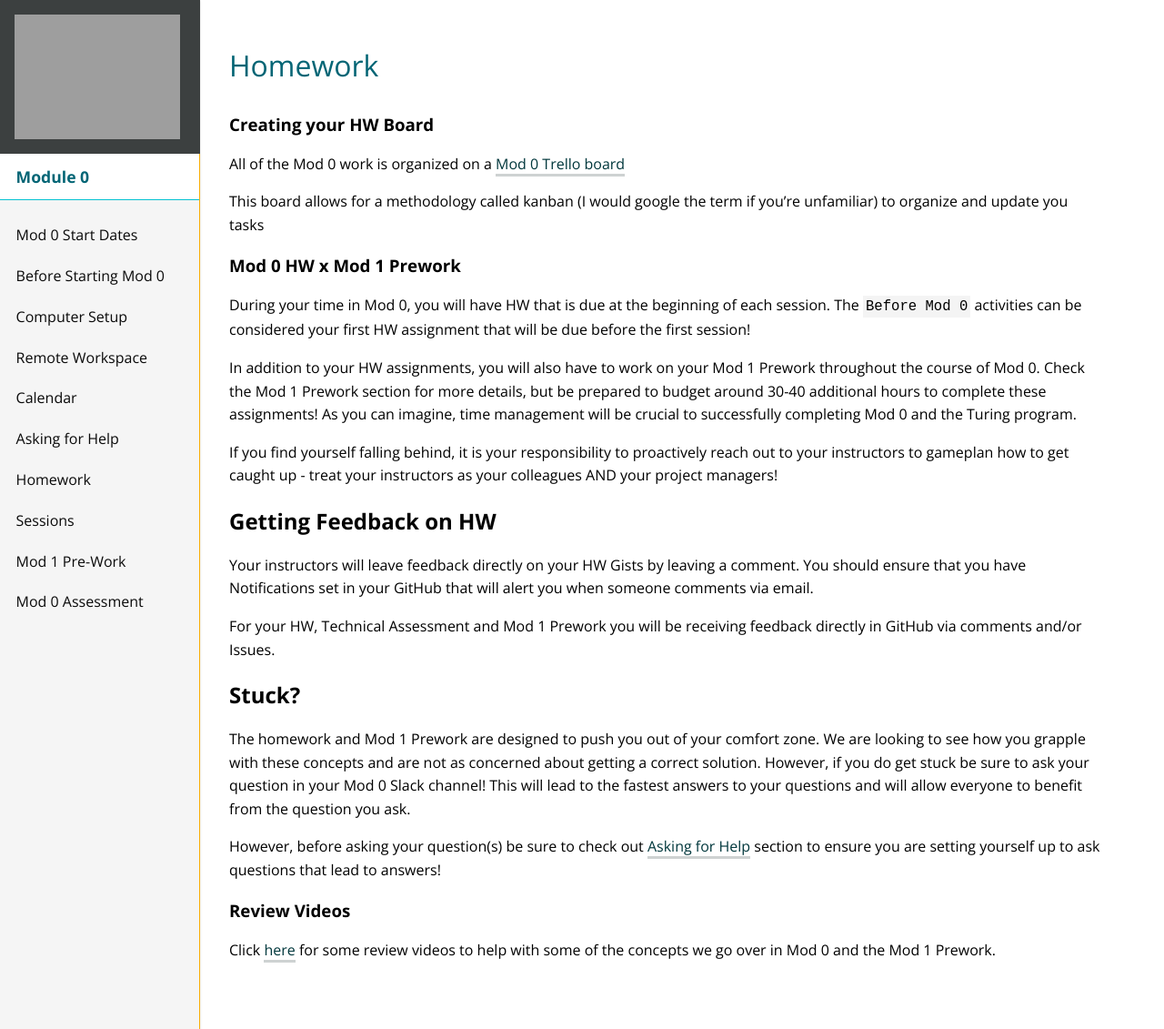
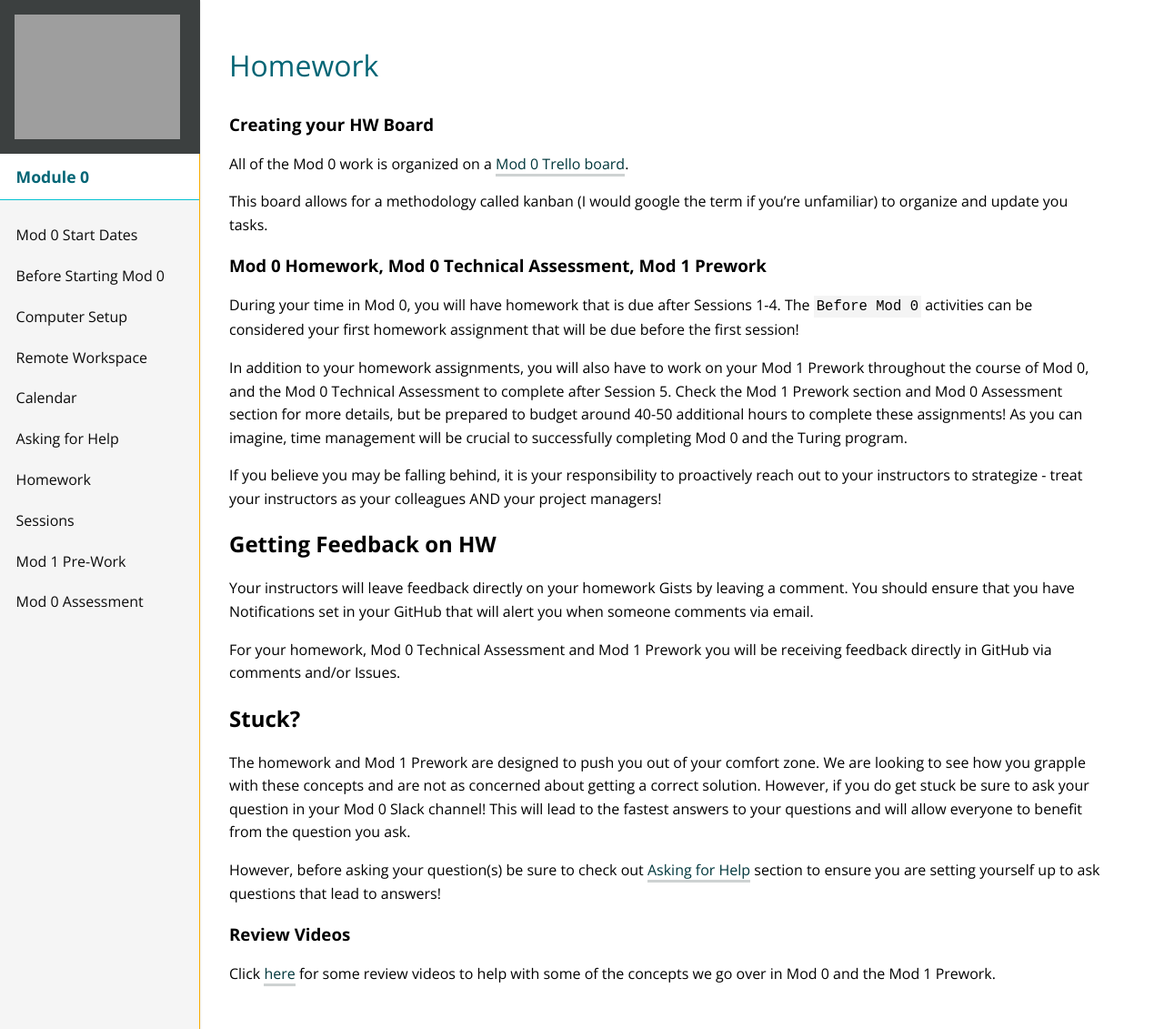
Before and after one commit to turingschool/mod-0-curriculum, a Jekyll site: the page built from homework/index.md, in a window 1280 px wide and 1131 px high. Shown: the whole window at 91% size. Built offline with Jekyll 4.4.1, drawn with Linux system fonts in a browser that asks for light colours; nearby versions of some CDN libraries.

Commit message:
Clean up homework section 🧽

```diff
--- a/homework/index.md
+++ b/homework/index.md
@@ -5,21 +5,21 @@ title: Homework
 
 ### Creating your HW Board
 
-All of the Mod 0 work is organized on a [Mod 0 Trello board](https://trello.com/b/2SkOztic/mod-0)
+All of the Mod 0 work is organized on a [Mod 0 Trello board](https://trello.com/b/2SkOztic/mod-0).
 
-This board allows for a methodology called kanban (I would google the term if you're unfamiliar) to organize and update you tasks
+This board allows for a methodology called kanban (I would google the term if you're unfamiliar) to organize and update you tasks.
 
-### Mod 0 HW x Mod 1 Prework
-During your time in Mod 0, you will have HW that is due at the beginning of each session. The `Before Mod 0` activities can be considered your first HW assignment that will be due before the first session!
+### Mod 0 Homework, Mod 0 Technical Assessment, Mod 1 Prework
+During your time in Mod 0, you will have homework that is due after Sessions 1-4. The `Before Mod 0` activities can be considered your first homework assignment that will be due before the first session!
 
-In addition to your HW assignments, you will also have to work on your Mod 1 Prework throughout the course of Mod 0. Check the Mod 1 Prework section for more details, but be prepared to budget around 30-40 additional hours to complete these assignments! As you can imagine, time management will be crucial to successfully completing Mod 0 and the Turing program.
+In addition to your homework assignments, you will also have to work on your Mod 1 Prework throughout the course of Mod 0, and the Mod 0 Technical Assessment to complete after Session 5. Check the Mod 1 Prework section and Mod 0 Assessment section for more details, but be prepared to budget around 40-50 additional hours to complete these assignments! As you can imagine, time management will be crucial to successfully completing Mod 0 and the Turing program.
 
-If you find yourself falling behind, it is your responsibility to proactively reach out to your instructors to gameplan how to get caught up - treat your instructors as your colleagues AND your project managers!
+If you believe you may be falling behind, it is your responsibility to proactively reach out to your instructors to strategize - treat your instructors as your colleagues AND your project managers!
 
 ## Getting Feedback on HW
-Your instructors will leave feedback directly on your HW Gists by leaving a comment. You should ensure that you have Notifications set in your GitHub that will alert you when someone comments via email.
+Your instructors will leave feedback directly on your homework Gists by leaving a comment. You should ensure that you have Notifications set in your GitHub that will alert you when someone comments via email.
 
-For your HW, Technical Assessment and Mod 1 Prework you will be receiving feedback directly in GitHub via comments and/or Issues.
+For your homework, Mod 0 Technical Assessment and Mod 1 Prework you will be receiving feedback directly in GitHub via comments and/or Issues.
 
 ## Stuck?
 The homework and Mod 1 Prework are designed to push you out of your comfort zone. We are looking to see how you grapple with these concepts and are not as concerned about getting a correct solution. However, if you do get stuck be sure to ask your question in your Mod 0 Slack channel! This will lead to the fastest answers to your questions and will allow everyone to benefit from the question you ask.
```
